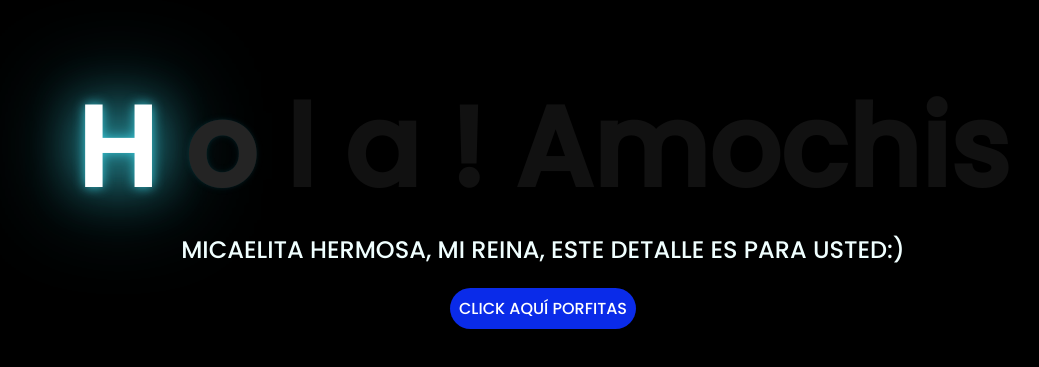
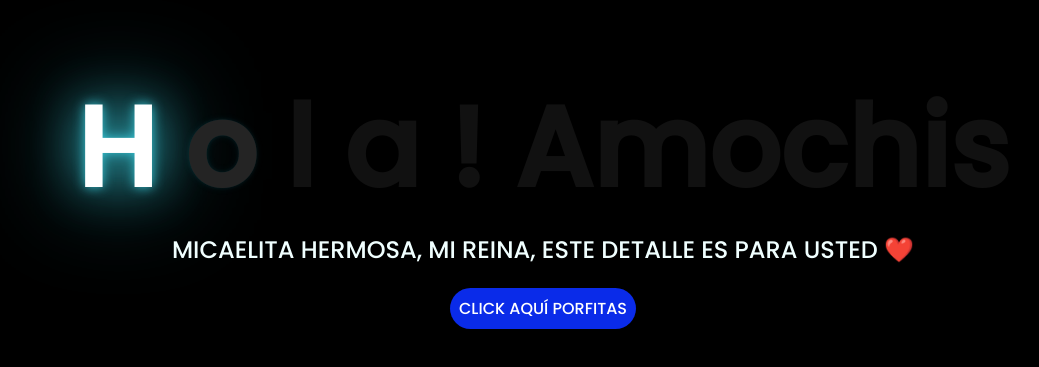
Before and after one commit to Jhoncii/Flores-Amarillas, a plain HTML site: page index.html in a window 1280 px wide. Shown: the part 139-506 px from the top of the page, without its empty margins (105-1144 px from the left). Drawn offline with Linux system fonts and the light colour scheme.

Commit message:
Arreglo Icono

```diff
--- a/index.html
+++ b/index.html
@@ -20,7 +20,7 @@
         <span>Amochis</span>
     </div>
     <div class="description">
-        <span>MICAELITA HERMOSA, MI REINA, ESTE DETALLE ES PARA USTED:)</span>
+        <span>MICAELITA HERMOSA, MI REINA, ESTE DETALLE ES PARA USTED ❤️</span>
     </div>
     <div class="button">
         <button class="botones">
```
